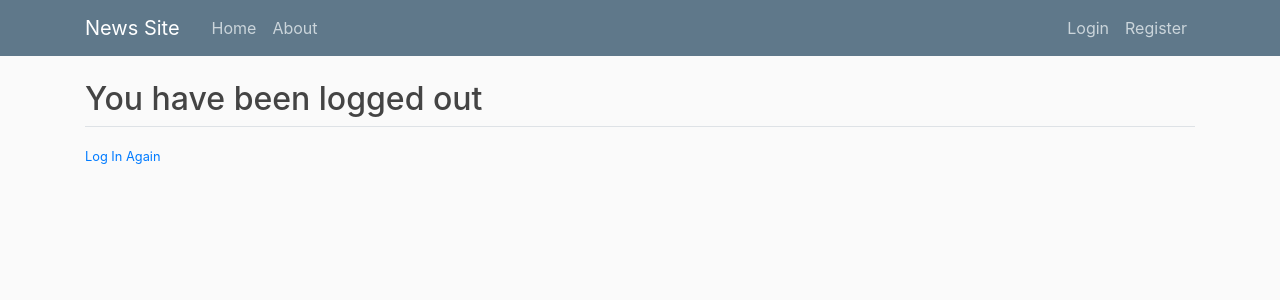
After one commit to yshzz/Planeks-Test-Task, a Django app: template users/templates/users/logout.html in a window 1280 px wide. The commit adds this page. Shown: the top 300 px of the page. Run offline with Django 3.2, Linux system fonts and the light colour scheme; the template is opened without the code that fills it, so the values that code supplies are empty; some libraries are stand-ins or nearby versions.

Commit message:
Create login-logout system

```diff
--- a/blog/templates/blog/base.html
+++ b/blog/templates/blog/base.html
@@ -29,10 +29,9 @@
             <div class="navbar-nav">
               {% if user.is_authenticated %}
                 <a class="nav-item nav-link" href="#">New Post</a>
-                <a class="nav-item nav-link" href="#">Profile</a>
-                <a class="nav-item nav-link" href="#">Logout</a>
+                <a class="nav-item nav-link" href="{% url 'logout' %}">Logout</a>
               {% else%}
-                <a class="nav-item nav-link" href="#">Login</a>
+                <a class="nav-item nav-link" href="{% url 'login' %}">Login</a>
                 <a class="nav-item nav-link" href="{% url 'register' %}">Register</a>
               {% endif %}
             </div>
--- a/news_site/settings.py
+++ b/news_site/settings.py
@@ -128,3 +128,5 @@ STATIC_URL = '/static/'
 
 MEDIA_ROOT = os.path.join(BASE_DIR, 'media')
 MEDIA_URL = '/media/'
+
+LOGIN_REDIRECT_URL = 'blog:home'
--- /dev/null
+++ b/users/templates/users/logout.html
@@ -0,0 +1,9 @@
+{% extends "blog/base.html" %}
+{% block content %}
+  <h2>You have been logged out</h2>
+  <div class="border-top pt-3">
+    <small class="text-muted">
+      <a href="{% url 'login' %}">Log In Again</a>
+    </small>
+  </div>
+{% endblock content %}
--- a/users/views.py
+++ b/users/views.py
@@ -36,7 +36,6 @@ def register(request):
                 'token': account_activation_token.make_token(user)
             }
             domain = get_current_site(request).domain
-            print(get_current_site(request).__dict__)
             url = reverse('activate', kwargs=kwargs)
             activation_link = f'{request.scheme}://{domain}{url}'
             subject = 'Activate account.'
@@ -72,6 +71,6 @@ def activate(request, uidb64, token):
             request,
             'Your account has been created! You are now able to log in!'
         )
-        return redirect('blog:home')
+        return redirect('login')
     else:
         return HttpResponse('Invalid Token')
```
Also changed, not shown: news_site/urls.py (+16 -0 lines), users/templates/users/login.html (added, +21 -0 lines).
